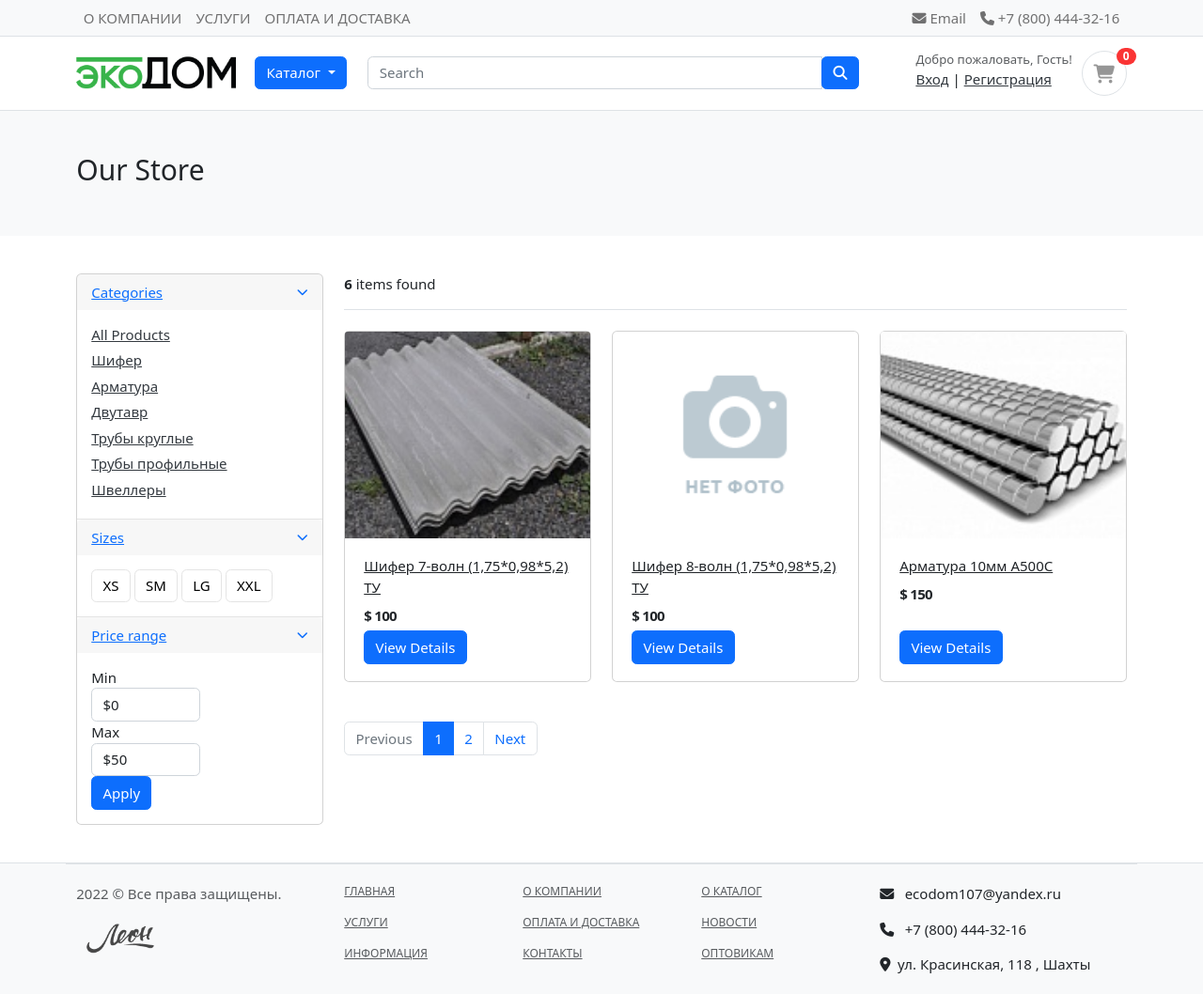
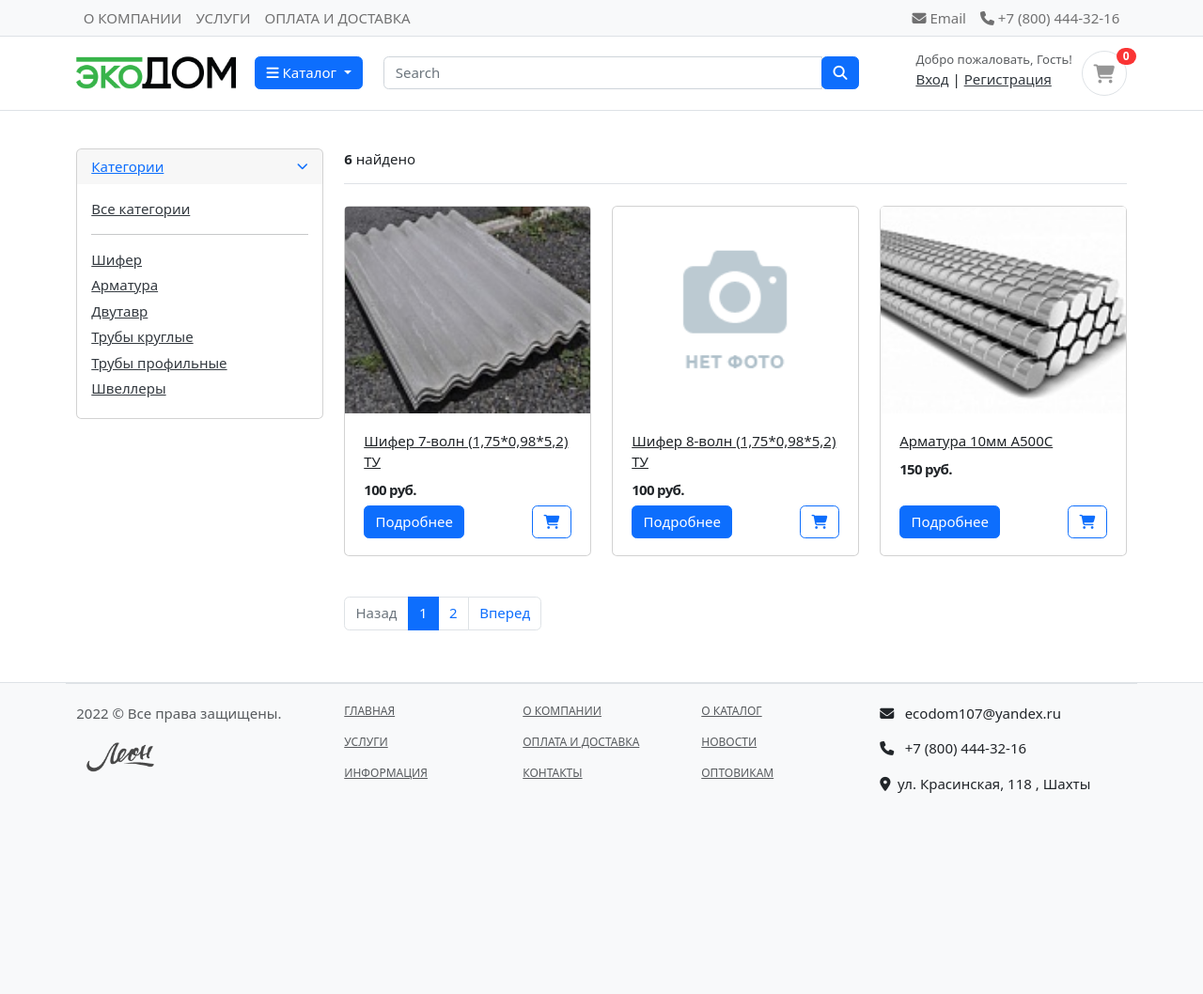
Before and after one commit to maxl85/ecodom3, a Django app: page /shop/ in a window 1280 px wide. Shown: the whole page at 94% size. After the commit the page ends 844 px from the top, so only its background shows below. Run offline with Django 4.2, Linux system fonts and the light colour scheme; data comes from the database, SQL or seed files in the repository; both versions use the stored data as it was after the commit; some libraries are stand-ins or nearby versions; some web fonts are replaced.

Commit message:
Edit carts app

```diff
--- a/Notes.txt
+++ b/Notes.txt
@@ -6,6 +6,8 @@ https://www.youtube.com/playlist?list=PL-51WBLyFTg0omnamUjL1TCVov7yDTRng
 - Отладить в регистрации активацию по email
 - Сделать перелистывание картинок
 - Сделать картинку по умолчанию для пользователя
+- Переписать views на классы?????
+- Добавить хэширование
 
 
 
--- a/carts/urls.py
+++ b/carts/urls.py
@@ -7,6 +7,5 @@ urlpatterns = [
     path('add_cart/<int:product_id>/', views.add_cart, name='add_cart'),
     path('remove_cart/<int:product_id>/<int:cart_item_id>/', views.remove_cart, name='remove_cart'),
     path('remove_cart_item/<int:product_id>/<int:cart_item_id>/', views.remove_cart_item, name='remove_cart_item'),
-
     path('checkout/', views.checkout, name='checkout'),
 ]
--- a/carts/views.py
+++ b/carts/views.py
@@ -79,8 +79,6 @@ def remove_cart_item(request, product_id, cart_item_id):
 
 def cart(request, total=0, quantity=0, cart_items=None):
     try:
-        tax = 0
-        grand_total = 0
         if request.user.is_authenticated:
             cart_items = CartItem.objects.filter(user=request.user, is_active=True)
         else:
@@ -89,8 +87,6 @@ def cart(request, total=0, quantity=0, cart_items=None):
         for cart_item in cart_items:
             total += (cart_item.product.price * cart_item.quantity)
             quantity += cart_item.quantity
-        tax = (2 * total)/100
-        grand_total = total + tax
     except ObjectDoesNotExist:
         pass #just ignore
 
@@ -98,17 +94,13 @@ def cart(request, total=0, quantity=0, cart_items=None):
         'total': total,
         'quantity': quantity,
         'cart_items': cart_items,
-        'tax'       : tax,
-        'grand_total': grand_total,
     }
     return render(request, 'carts/cart.html', context)
 
 
 @login_required(login_url='login')
-def checkout(request, total=0, quantity=0, cart_items=None):
+def checkout(request, total=0, quantity=0, cart_items=None): # Одинаковая функция что и выше cart. Удалить????
     try:
-        tax = 0
-        grand_total = 0
         if request.user.is_authenticated:
             cart_items = CartItem.objects.filter(user=request.user, is_active=True)
         else:
@@ -117,8 +109,6 @@ def checkout(request, total=0, quantity=0, cart_items=None):
         for cart_item in cart_items:
             total += (cart_item.product.price * cart_item.quantity)
             quantity += cart_item.quantity
-        tax = (2 * total)/100
-        grand_total = total + tax
     except ObjectDoesNotExist:
         pass #just ignore
 
@@ -126,7 +116,5 @@ def checkout(request, total=0, quantity=0, cart_items=None):
         'total': total,
         'quantity': quantity,
         'cart_items': cart_items,
-        'tax'       : tax,
-        'grand_total': grand_total,
     }
     return render(request, 'carts/checkout.html', context)
--- a/mysite/urls.py
+++ b/mysite/urls.py
@@ -18,21 +18,11 @@ from django.urls import path, include
 from django.conf.urls.static import static
 from django.conf import settings
 
-# urlpatterns = [
-#     path('admin/', admin.site.urls),
-# ]
 
 urlpatterns = [
-    # Нет приложения admin_honeypot. Удалить этот путь?
-    # path('admin/', include('admin_honeypot.urls', namespace='admin_honeypot')),
-    # path('securelogin/', admin.site.urls),
     path('admin/', admin.site.urls),
-    # path('', views.home, name='home'),
     path('', include('shop.urls')),
-    path('shop/', include('shop.urls')),
     path('cart/', include('carts.urls')),
     path('accounts/', include('accounts.urls')),
-
-    # ORDERS
     path('orders/', include('orders.urls')),
 ] + static(settings.MEDIA_URL, document_root=settings.MEDIA_ROOT)
--- a/orders/models.py
+++ b/orders/models.py
@@ -61,7 +61,6 @@ class OrderProduct(models.Model):
     payment = models.ForeignKey(Payment, on_delete=models.SET_NULL, blank=True, null=True)
     user = models.ForeignKey(MyUser, on_delete=models.CASCADE)
     product = models.ForeignKey(Product, on_delete=models.CASCADE)
-    # variations = models.ManyToManyField(Variation, blank=True)
     quantity = models.IntegerField()
     product_price = models.FloatField()
     ordered = models.BooleanField(default=False)
--- a/orders/views.py
+++ b/orders/views.py
@@ -43,9 +43,9 @@ def payments(request):
         orderproduct.save()
 
         cart_item = CartItem.objects.get(id=item.id)
-        product_variation = cart_item.variations.all()
+        # product_variation = cart_item.variations.all()
         orderproduct = OrderProduct.objects.get(id=orderproduct.id)
-        orderproduct.variations.set(product_variation)
+        # orderproduct.variations.set(product_variation)
         orderproduct.save()
 
 
--- a/shop/templates/shop/product_detail.html
+++ b/shop/templates/shop/product_detail.html
@@ -41,7 +41,7 @@
                             {% if single_product.stock <= 0 %}
                                 <h5 class="text-danger">Out of Stock</h5>
                             {% else %}
-                                <button type="submit" class="btn  btn-primary"> <span class="text">Add to Cart</span> <i class="fas fa-shopping-cart"></i> </button>
+                                <button type="submit" class="btn  btn-primary"> <span class="text">Добавить в корзину</span> <i class="fas fa-shopping-cart"></i> </button>
                             {% endif %}
                         </article>
                     </form>
--- a/shop/templates/shop/shop.html
+++ b/shop/templates/shop/shop.html
@@ -2,170 +2,83 @@
 {% load static %}
 
 {% block content %}
-<!-- ========================= SECTION PAGETOP ========================= -->
-<section class="section-pagetop bg">
+
+
 <div class="container">
     {% if 'search' in request.path %}
-		<h2 class="title-page">Search Result</h2>
-	{% else %}
-		<h2 class="title-page">Our Store</h2>
+    <h2 class="title-page">Результаты поиска</h2>
     {% endif %}
+</div>
 
-</div> <!-- container //  -->
-</section>
-<!-- ========================= SECTION INTRO END// ========================= -->
-
-<!-- ========================= SECTION CONTENT ========================= -->
 <section class="section-content padding-y">
     <div class="container">
-
         <div class="row">
             <aside class="col-md-3">
-
                 <div class="card">
                     <article class="filter-group">
                         <header class="card-header">
-			<a href="#" data-toggle="collapse" data-target="#collapse_1" aria-expanded="true" class="">
+                            <a data-bs-toggle="collapse" href="#collapse_1" aria-expanded="true">
                                 <i class="icon-control fa fa-chevron-down"></i>
-				<h6 class="title">Categories</h6>
+                                <h6 class="title">Категории</h6>
                             </a>
                         </header>
                         <div class="filter-content collapse show" id="collapse_1" style="">
                             <div class="card-body">
-
                                 <ul class="list-menu">
-					<li><a href="{% url 'store' %}">All Products  </a></li>
+                                    <li><a href="{% url 'store' %}">Все категории </a></li>
+                                    <hr>
                                     {% for category in links %}
-				<li><a href="{{ category.get_url }}">{{ category.category_name }}  </a></li>
+                                        <li><a href="{{ category.get_url }}">{{ category.category_name }} </a></li>
                                     {% endfor %}
                                 </ul>
+                            </div>
+                        </div>
+                    </article>
+                </div>
+            </aside>
 
-			</div> <!-- card-body.// -->
-		</div>
-	</article> <!-- filter-group  .// -->
-	<article class="filter-group">
-		<header class="card-header">
-			<a href="#" data-toggle="collapse" data-target="#collapse_4" aria-expanded="true" class="">
-				<i class="icon-control fa fa-chevron-down"></i>
-				<h6 class="title">Sizes </h6>
-			</a>
-		</header>
-		<div class="filter-content collapse show" id="collapse_4" style="">
-			<div class="card-body">
-			  <label class="checkbox-btn">
-			    <input type="checkbox">
-			    <span class="btn btn-light"> XS </span>
-			  </label>
-
-			  <label class="checkbox-btn">
-			    <input type="checkbox">
-			    <span class="btn btn-light"> SM </span>
-			  </label>
-
-			  <label class="checkbox-btn">
-			    <input type="checkbox">
-			    <span class="btn btn-light"> LG </span>
-			  </label>
-
-			  <label class="checkbox-btn">
-			    <input type="checkbox">
-			    <span class="btn btn-light"> XXL </span>
-			  </label>
-		</div><!-- card-body.// -->
-		</div>
-	</article> <!-- filter-group .// -->
-
-	<article class="filter-group">
-		<header class="card-header">
-			<a href="#" data-toggle="collapse" data-target="#collapse_3" aria-expanded="true" class="">
-				<i class="icon-control fa fa-chevron-down"></i>
-				<h6 class="title">Price range </h6>
-			</a>
-		</header>
-		<div class="filter-content collapse show" id="collapse_3" style="">
-			<div class="card-body">
-
-				<div class="form-row">
-				<div class="form-group col-md-6">
-				  <label>Min</label>
-				  <!-- <input class="form-control" placeholder="$0" type="number"> -->
-				  	<select class="mr-2 form-control">
-						<option value="0">$0</option>
-						<option value="50">$50</option>
-						<option value="100">$100</option>
-						<option value="150">$150</option>
-						<option value="200">$200</option>
-						<option value="500">$500</option>
-						<option value="1000">$1000</option>
-					</select>
-				</div>
-				<div class="form-group text-right col-md-6">
-				  <label>Max</label>
-				  	<select class="mr-2 form-control">
-						<option value="50">$50</option>
-						<option value="100">$100</option>
-						<option value="150">$150</option>
-						<option value="200">$200</option>
-						<option value="500">$500</option>
-						<option value="1000">$1000</option>
-						<option value="2000">$2000+</option>
-					</select>
-				</div>
-				</div> <!-- form-row.// -->
-				<button class="btn btn-block btn-primary">Apply</button>
-			</div><!-- card-body.// -->
-		</div>
-	</article> <!-- filter-group .// -->
-
-</div> <!-- card.// -->
-
-	</aside> <!-- col.// -->
             <main class="col-md-9">
-
                 <header class="border-bottom mb-4 pb-3">
                     <div class="form-inline">
-			<span class="mr-md-auto"><b>{{ product_count }}</b> items found </span>
-
+                        <span class="mr-md-auto"><b>{{ product_count }}</b> найдено </span>
                     </div>
-</header><!-- sect-heading -->
-
+                </header>
                 <div class="row">
                     {% if products %}
                         {% for product in products %}
                             <div class="col-md-4">
                                 <figure class="card card-product-grid">
                                     <div class="img-wrap">
-
                                         <a href="{{ product.get_url }}"><img src="{{ product.images.url }}"></a>
-
-			</div> <!-- img-wrap.// -->
+                                    </div>
                                     <figcaption class="info-wrap">
                                         <div class="fix-height">
                                             <a href="{{ product.get_url }}" class="title">{{ product.product_name }}</a>
                                             <div class="price-wrap mt-2">
-						<span class="price">$ {{ product.price }}</span>
-					</div> <!-- price-wrap.// -->
+                                                <span class="price">{{ product.price }} руб.</span>
                                             </div>
-				<a href="{{ product.get_url }}" class="btn btn-block btn-primary">View Details </a>
+                                        </div>
+                                        <a href="{{ product.get_url }}" class="btn btn-block btn-primary">Подробнее </a>
+                                        {% comment %} <button class="btn btn-outline-primary float-end"><i class="fa-solid fa-heart"></i> </button> {% endcomment %}
+                                        <button class="btn btn-outline-primary float-end"><i class="fas fa-shopping-cart"></i> </button>
                                     </figcaption>
                                 </figure>
-	</div> <!-- col.// -->
+                            </div>
                         {% endfor %}
                     {% else %}
                     <div>
-		<h2>No result found. Please try again.</h2>
+                        <h2>Ничего не найдено</h2>
                     </div>
                     {% endif %}
-</div> <!-- row end.// -->
-
+                </div>
 
                 <nav class="mt-4" aria-label="Page navigation sample">
                     {% if products.has_other_pages %}
                     <ul class="pagination">
                         {% if products.has_previous %}
-	    <li class="page-item"><a class="page-link" href="?page={{products.previous_page_number}}">Previous</a></li>
+                            <li class="page-item"><a class="page-link" href="?page={{products.previous_page_number}}">Назад</a></li>
                         {% else %}
-			<li class="page-item disabled"><a class="page-link" href="#">Previous</a></li>
+                            <li class="page-item disabled"><a class="page-link" href="#">Назад</a></li>
                         {% endif %}
 
                         {% for i in products.paginator.page_range %}
@@ -177,20 +90,16 @@
                         {% endfor %}
 
                         {% if products.has_next %}
-	    	<li class="page-item"><a class="page-link" href="?page={{products.next_page_number}}">Next</a></li>
+                            <li class="page-item"><a class="page-link" href="?page={{products.next_page_number}}">Вперед</a></li>
                         {% else %}
-				<li class="page-item disabled"><a class="page-link" href="#">Next</a></li>
+                            <li class="page-item disabled"><a class="page-link" href="#">Вперед</a></li>
                         {% endif %}
                     </ul>
                     {% endif %}
                 </nav>
-
-	</main> <!-- col.// -->
-
+            </main>
         </div>
-
-</div> <!-- container .//  -->
+    </div>
 </section>
-<!-- ========================= SECTION CONTENT END// ========================= -->
 
 {% endblock %}
--- a/shop/views.py
+++ b/shop/views.py
@@ -1,20 +1,18 @@
-from django.shortcuts import render, get_object_or_404, redirect
+from django.shortcuts import render, get_object_or_404
 from .models import Product, ProductGallery
 from category.models import Category
 from carts.models import CartItem
 from django.db.models import Q
 
 from carts.views import _cart_id
-from django.core.paginator import EmptyPage, PageNotAnInteger, Paginator
-from django.contrib import messages
+from django.core.paginator import Paginator
 from orders.models import OrderProduct
 
 
 def home(request):
-    products = Product.objects.all().filter(is_available=True).order_by('created_date')
+    products = Product.objects.filter(is_available=True).order_by('created_date')
     context = {'products': products,}
     return render(request, 'shop/home.html', context)
-
 
 
 def store(request, category_slug=None):
@@ -23,14 +21,13 @@ def store(request, category_slug=None):
 
     if category_slug != None:
         categories = get_object_or_404(Category, slug=category_slug)
-        products = Product.objects.filter(
-            category=categories, is_available=True)
+        products = Product.objects.filter(category=categories, is_available=True)
         paginator = Paginator(products, 1)
         page = request.GET.get('page')
         paged_products = paginator.get_page(page)
         product_count = products.count()
     else:
-        products = Product.objects.all().filter(is_available=True).order_by('id')
+        products = Product.objects.filter(is_available=True).order_by('id')
         paginator = Paginator(products, 3)
         page = request.GET.get('page')
         paged_products = paginator.get_page(page)
--- a/templates/base.html
+++ b/templates/base.html
@@ -15,13 +15,8 @@
 
     <script src="https://kit.fontawesome.com/c518576d60.js" crossorigin="anonymous"></script>
 
-    <!-- custom style -->
+    <!-- custom style  Убрать этот стиль и заменить на стандартный бутстрапа????? -->
     <link href="{% static 'css/ui.css' %}" rel="stylesheet" type="text/css" />
-    {% comment %}
-    <link href="{% static 'css/responsive.css' %}" rel="stylesheet" media="only screen and (max-width: 1200px)" />
-    {% endcomment %}
-    {% comment %}
-    <link href="{% static 'css/custom.css' %}" rel="stylesheet" type="text/css" /> {% endcomment %}
 
 </head>
 
--- a/templates/includes/navbar.html
+++ b/templates/includes/navbar.html
@@ -29,25 +29,10 @@
                         <img class="logo" src="{% static '/images/logo.png' %}">
                     </a>
                 </div>
-                {% comment %}
-                <div class="col-lg col-sm col-md col-6 flex-grow-0">
-                    <div class="category-wrap dropdown d-inline-block float-right">
-                        <button type="button" class="btn btn-primary dropdown-toggle" data-toggle="dropdown">
-                            <i class="fa fa-bars"></i> All category
-                        </button>
-                        <div class="dropdown-menu">
-                            <a class="dropdown-item" href="{% url 'store' %}">All Products </a>
-                            {% for category in links %}
-                            <a class="dropdown-item" href="{{ category.get_url }}">{{ category.category_name }} </a>
-                            {% endfor %}
-                        </div>
-                    </div>
-                </div>
-                {% endcomment %}
                 <div class="col-lg col-sm col-md col-6 flex-grow-0">
                     <div class="dropdown">
-                        <button class="btn btn-primary dropdown-toggle" type="button" id="dropdownMenuButton1"
-                            data-bs-toggle="dropdown" aria-expanded="false">
+                        <button class="btn btn-primary dropdown-toggle" type="button" id="dropdownMenuButton1" data-bs-toggle="dropdown" aria-expanded="false">
+                            <i class="fa fa-bars"></i>
                             Каталог
                         </button>
                         <ul class="dropdown-menu" aria-labelledby="dropdownMenuButton1">
```
Also changed, not shown: carts/templates/carts/cart.html (+23 -55 lines), carts/templates/carts/checkout.html (+24 -62 lines), mysite/static/css/custom.css (deleted, +0 -61 lines), mysite/static/css/responsive.css (deleted, +0 -84 lines), static/css/custom.css (deleted, +0 -61 lines), static/css/responsive.css (deleted, +0 -84 lines), templates/includes/dashboard_sidebar.html (+8 -10 lines), db.sqlite3. Lines whose indentation alone changed are shown as unchanged.
